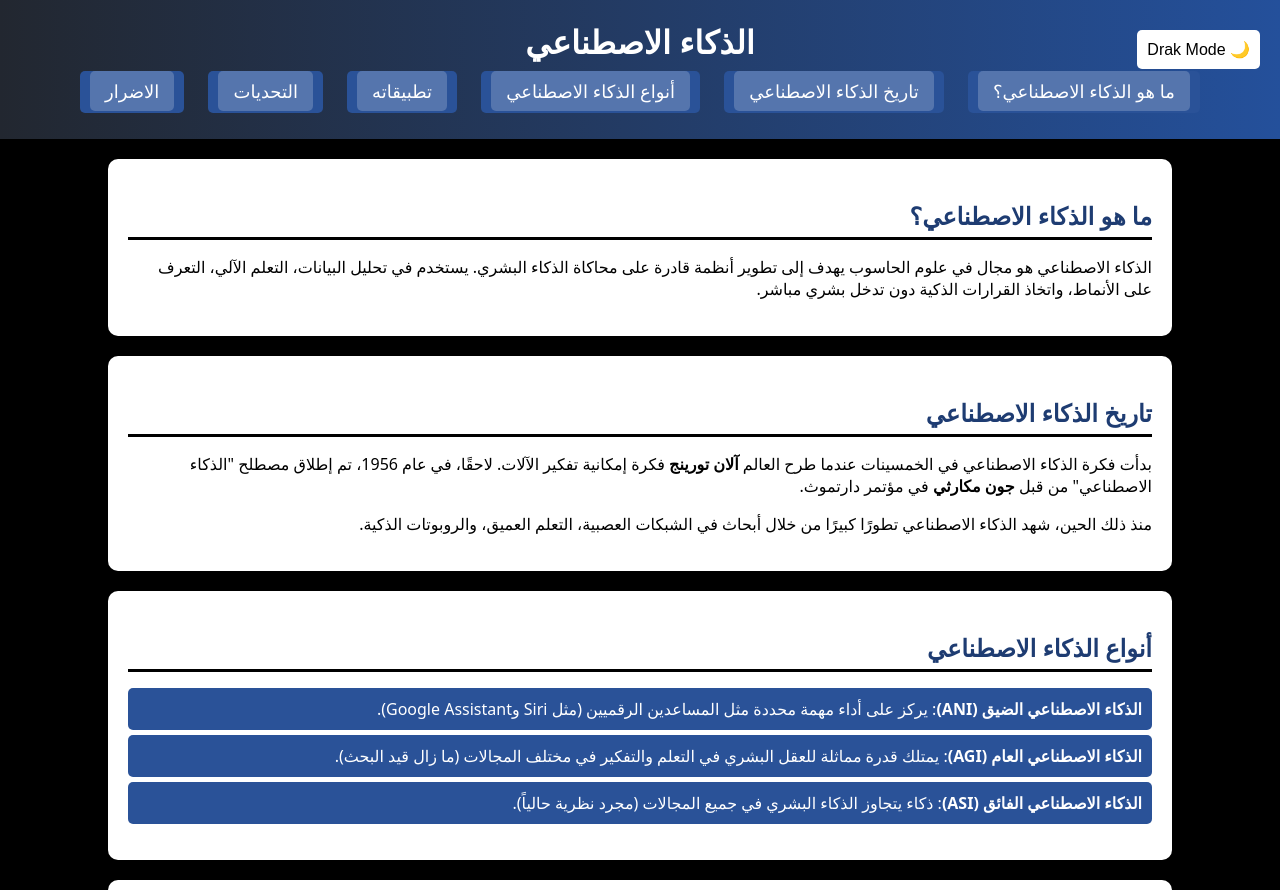
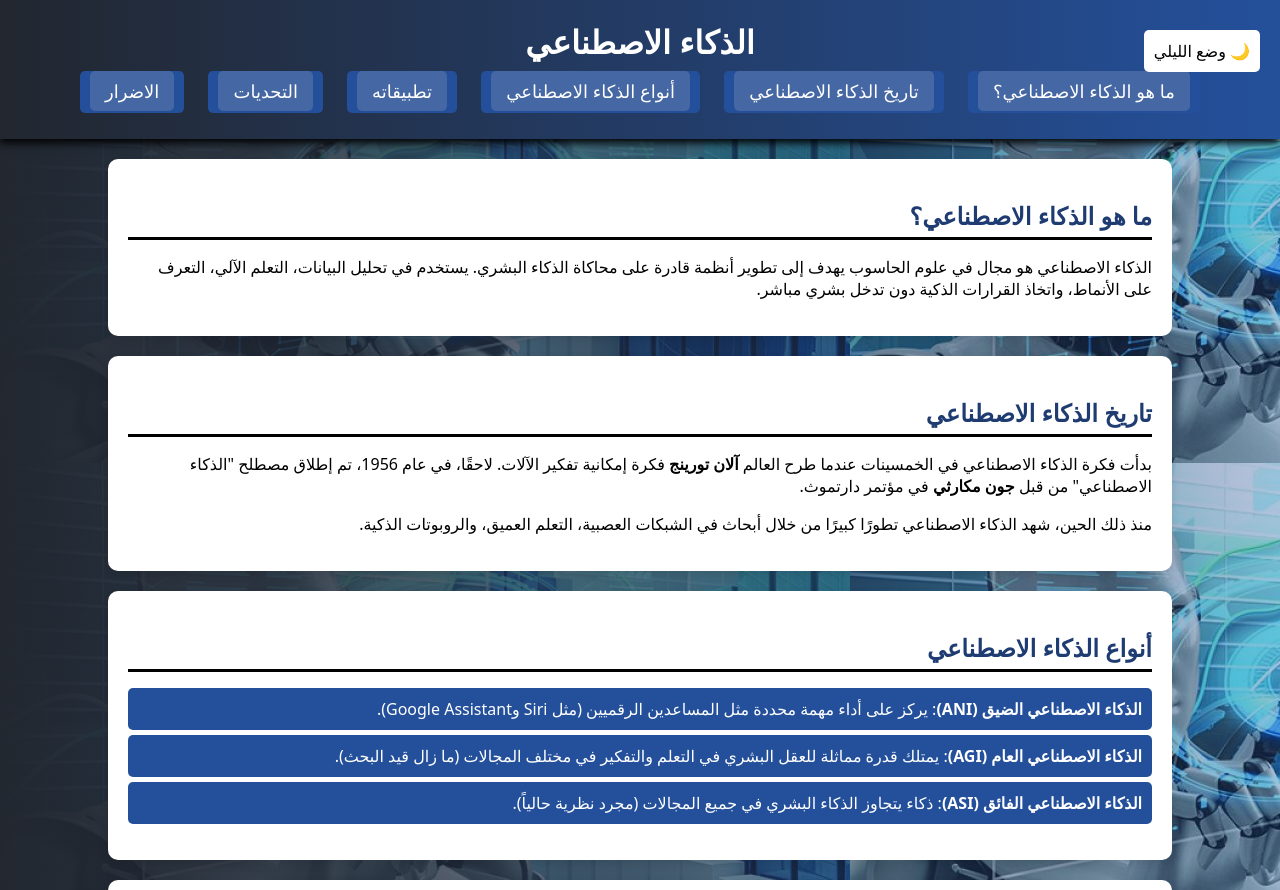
Before and after one commit to UNCLEEPICSANS/UNCLEEPICSANS, a plain HTML site: page index.html in a window 1280 px wide. Shown: the top 890 px of the page. Drawn offline with Linux system fonts and the light colour scheme.

Commit message:
Add files via upload

```diff
--- a/index.html
+++ b/index.html
@@ -9,7 +9,7 @@
 <body>
     <header>
         <h1>الذكاء الاصطناعي</h1>
-        <button id="darkModeToggle">🌙 Drak Mode</button>
+        <button id="darkModeToggle">🌙 وضع الليلي</button>
         <nav>
             <ul>
                 <li><a href="#intro">ما هو الذكاء الاصطناعي؟</a></li>
--- a/style.css
+++ b/style.css
@@ -5,7 +5,7 @@ body {
     text-align: right;
     margin: 0;
     padding: 0;
-    background-color: #000000;
+    background-image: linear-gradient(90deg, #222730, #24509b57), url(azoulay.jpg);
     font-family: system-ui, -apple-system, BlinkMacSystemFont, 'Segoe UI', Roboto, Oxygen, Ubuntu, Cantarell, 'Open Sans', 'Helvetica Neue', sans-serif;
 }
 
@@ -15,7 +15,7 @@ header {
     color: white;
     padding: 20px;
     text-align: center;
-    box-shadow: 0 4px 8px rgba(0, 0, 0, 0.2);
+    box-shadow: 0 4px 8px rgb(0, 0, 0);
 }
 
 
@@ -35,17 +35,17 @@ nav ul li {
 }
 
 nav ul li a {
-    color: white;
+    color: rgb(255, 255, 255);
     text-decoration: none;
     font-size: 18px;
     padding: 8px 15px;
-    background: rgba(255, 255, 255, 0.2);
+    background: #c9c2c233;
     border-radius: 5px;
     transition: 0.3s;
 }
 
 nav ul li a:hover {
-    background: rgba(255, 255, 255, 0.5);
+    background: rgba(10, 10, 10, 0.5);
 }
 
 /* الأقسام */
@@ -54,7 +54,7 @@ section {
     margin: 20px auto;
     padding: 20px;
     width: 80%;
-    background: white;
+    background: #ffffff;
     border-radius: 10px;
     box-shadow: 0 4px 8px rgba(0, 0, 0, 0.1);
     transition: transform 0.3s ease-in-out;
@@ -78,7 +78,7 @@ ul {
 }
 
 ul li {
-    background: #2a5298;
+   background: #24509b;
     color: rgb(255, 255, 255);
     padding: 10px;
     margin: 5px 0;
@@ -104,6 +104,7 @@ footer {
 }
 
 #darkModeToggle {
+    font-family: system-ui, -apple-system, BlinkMacSystemFont, 'Segoe UI', Roboto, Oxygen, Ubuntu, Cantarell, 'Open Sans', 'Helvetica Neue', sans-serif;
     position: fixed;
     right: 20px;
     top: 20px;
@@ -124,14 +125,14 @@ footer {
 
 /* زر الرجوع للأعلى */
 #scrollToTop {
+    border-radius: 50px;
     position: fixed;
     bottom: 20px;
     right: 20px;
-    background: #2a5298;
-    color: white;
+    background: #fdfeff;
+    color: rgb(8, 8, 8);
     border: none;
     padding: 10px 15px;
-    border-radius: 5px;
     cursor: pointer;
     display: none;
 }
```
Also changed, not shown: azoulay.jpg (added).
